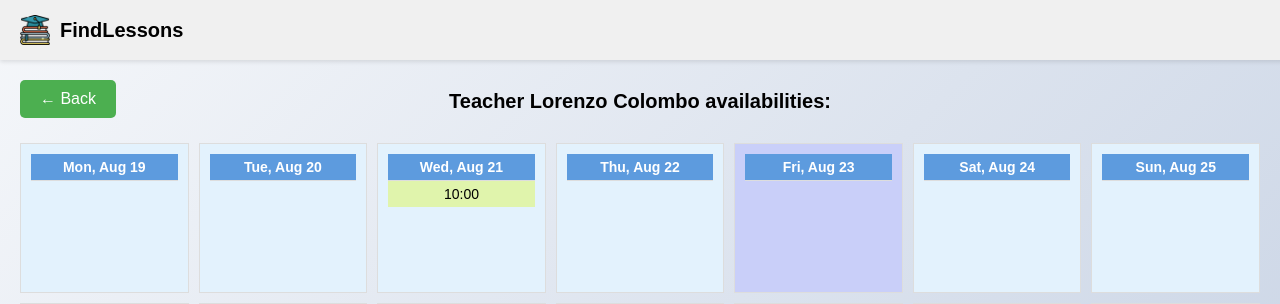
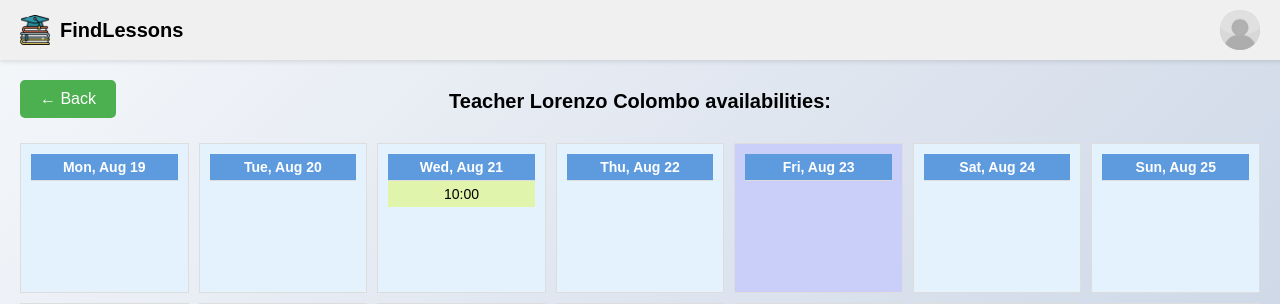
Before and after one commit to ch-fano/findLessons, a Django app: page /reservation/availability/143/ in a window 1280 px wide. Shown: the top 304 px of the page. Run offline with Django 5.2, Linux system fonts and the light colour scheme; a user stored in the database is signed in; data comes from the database, SQL or seed files in the repository; both versions use the stored data as it was after the commit; some libraries are stand-ins or nearby versions.

Commit message:
added profile link everywhere

```diff
--- a/reservation/templates/reservation/calendar.html
+++ b/reservation/templates/reservation/calendar.html
@@ -118,6 +118,9 @@
         justify-content: center;
         margin-top: 15px;
     }
+    .align-link-profile{
+        margin-right: 40px;
+    }
 </style>
 {% endblock %}
 
@@ -186,3 +189,19 @@
         });
     </script>
 {% endblock %}
+
+{% block bar %}
+    {% if user.is_authenticated %}
+        <a href="{% url 'user_profile:profile' %}" class="link-profile-image align-link-profile">
+            <img src="{{ user.profile.picture.url }}" alt="Link-profile">
+        </a>
+    {% else %}
+        <form id="login-form" method="post" action="{% url 'login' %}">
+            {% csrf_token %}
+            <a href="{% url 'login' %}" class="login">
+                Log in
+            </a>
+        </form>
+        {{ form.media }}
+    {% endif %}
+{% endblock %}
--- a/templates/base.html
+++ b/templates/base.html
@@ -74,16 +74,7 @@
             width: 30px;
             height: 30px;
         }
-    </style>
-
-    {% block head %}
-      <link rel="stylesheet" href="https://cdn.jsdelivr.net/npm/bootstrap@4.6.1/dist/css/bootstrap.min.css">
-      <script src="https://cdn.jsdelivr.net/npm/jquery@3.6.0/dist/jquery.min.js"></script>
-      <script src="https://cdn.jsdelivr.net/npm/popper.js@1.16.1/dist/umd/popper.min.js"></script>
-      <script src="https://cdn.jsdelivr.net/npm/bootstrap@4.6.1/dist/js/bootstrap.bundle.min.js"></script>
-
-      <style>
-          .profile-image {
+        .link-profile-image {
             width: 40px;
             height: 40px;
             border-radius: 50%;
@@ -93,7 +84,7 @@
             align-items: center;
             justify-content: center;
         }
-        .profile-image img {
+        .link-profile-image img {
             width: 100%;
             height: 100%;
             border-radius: 50%;
@@ -104,6 +95,12 @@
             border-radius: 50%;
         }
     </style>
+
+    {% block head %}
+      <link rel="stylesheet" href="https://cdn.jsdelivr.net/npm/bootstrap@4.6.1/dist/css/bootstrap.min.css">
+      <script src="https://cdn.jsdelivr.net/npm/jquery@3.6.0/dist/jquery.min.js"></script>
+      <script src="https://cdn.jsdelivr.net/npm/popper.js@1.16.1/dist/umd/popper.min.js"></script>
+      <script src="https://cdn.jsdelivr.net/npm/bootstrap@4.6.1/dist/js/bootstrap.bundle.min.js"></script>
     {% endblock %}
 
     {% load crispy_forms_tags %}
@@ -153,8 +150,21 @@
 
         </div>
 
-        {% block bar %}{% endblock %}
-
+        {% block bar %}
+            {% if user.is_authenticated %}
+                <a href="{% url 'user_profile:profile' %}" class="link-profile-image">
+                    <img src="{{ user.profile.picture.url }}" alt="Link-profile">
+                </a>
+            {% else %}
+                <form id="login-form" method="post" action="{% url 'login' %}">
+                    {% csrf_token %}
+                    <a href="{% url 'login' %}" class="login">
+                        Log in
+                    </a>
+                </form>
+                {{ form.media }}
+            {% endif %}
+        {% endblock %}
     </div>
 
     {% block content %}{% endblock %}
```
Also changed, not shown: templates/homepage.html (+0 -15 lines), db.sqlite3.
